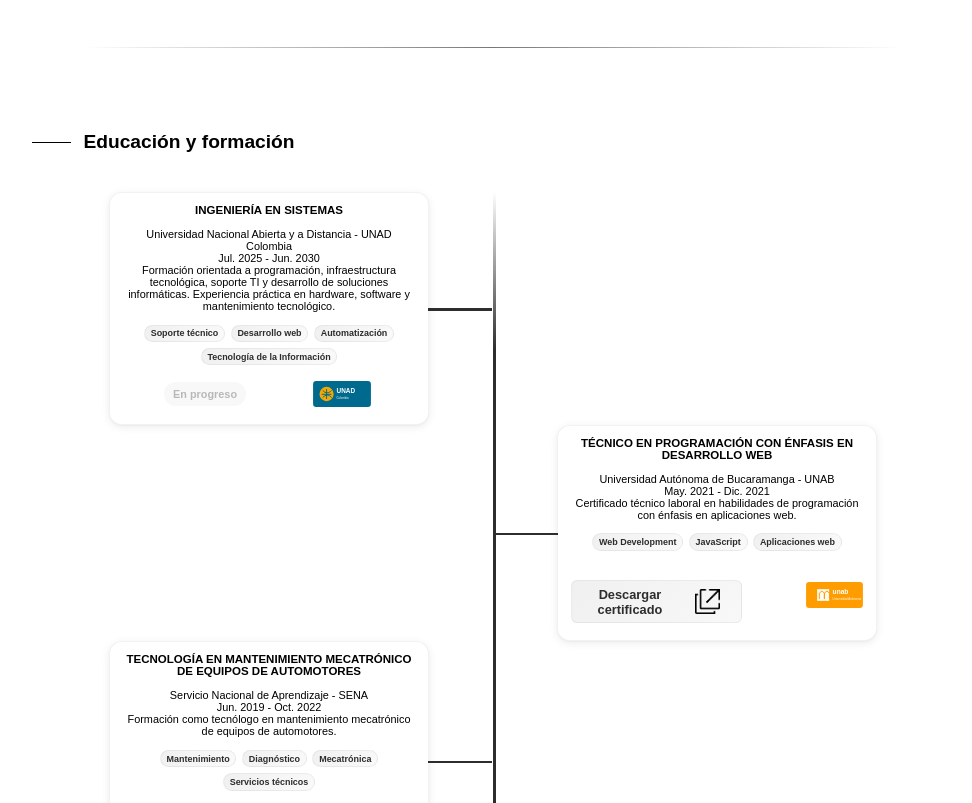
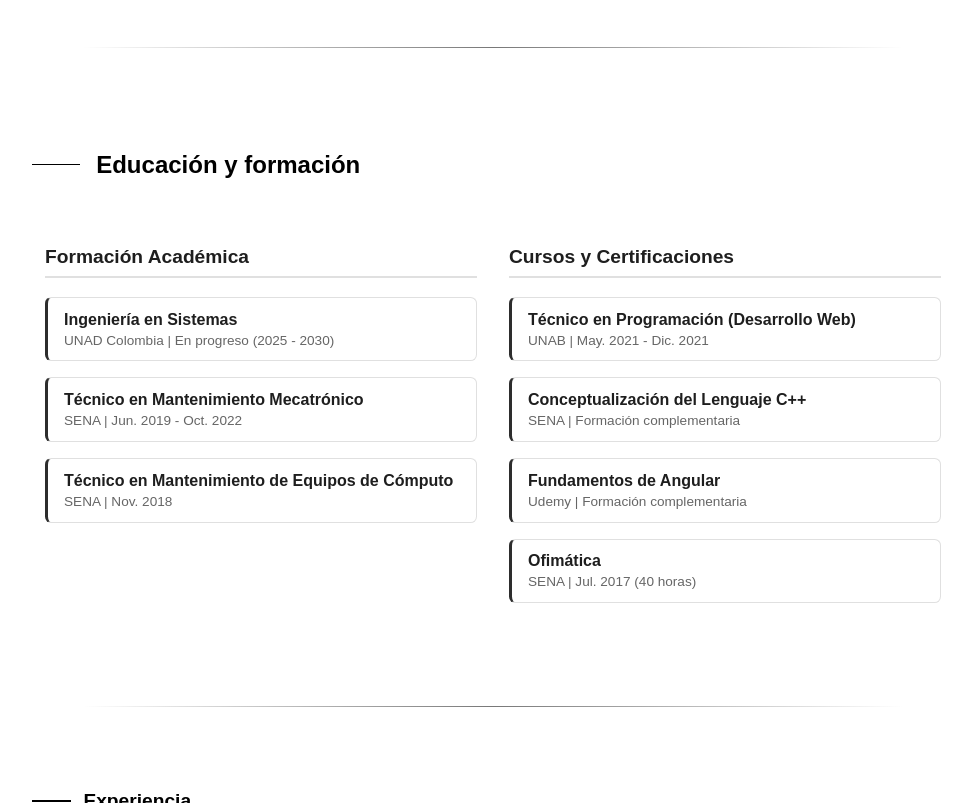
Before and after one commit to Jank1510/jankCVonline, an Angular app: page / in a window 1280 px wide. Shown: the part 980-1783 px from the top of the page, without its empty margins (275-1247 px from the left). Built offline with nearby package versions, Linux system fonts and the light colour scheme.

Commit message:
Compactar sección de Educación a dos columnas y formato timeline

```diff
--- a/src/app/content/educacion/educacion.component.css
+++ b/src/app/content/educacion/educacion.component.css
@@ -1,5 +1,4 @@
 .content .titulo {
-
     display: flex;
     flex-direction: row;
     align-items: center;
@@ -8,304 +7,100 @@
 
 .content .titulo hr {
     margin: 0;
-    margin-right: 0px;
     border: none;
     background-color: black;
 }
 
-.contentenedorTarjeta {
-    justify-content: center;
-    width: max-content;
-    margin: auto;position:relative
+.gridEducacion {
+    display: grid;
+    gap: 2rem;
+    margin: 1rem auto;
+    width: 90vw;
 }
-.tarjeta {
+
+.columnaEducacion h3 {
+    color: #1e1e1e;
+    font-size: 1.2rem;
+    margin-bottom: 1.2rem;
+    border-bottom: 2px solid #e0e0e0;
+    padding-bottom: 0.5rem;
+}
+
+.listaTimeline {
     display: flex;
     flex-direction: column;
-    text-align: center;
-    align-items: center;
-    background-color: white;
-    color: black;
-    border: 1px solid rgba(45, 45, 45, 0.06);
-    box-shadow: 0 1px 2px rgba(0, 0, 0, 0.04), 0 2px 8px rgba(0, 0, 0, 0.08);
-    transition: box-shadow 0.2s ease, transform 0.2s ease;
+    gap: 1rem;
 }
 
-.tarjeta .accionesEducacion {
-    display: flex;
-    flex-direction: row;
-    align-items: center;
-    margin-top: auto;
-}
-
-.tarjeta p {
-
-    font-weight: bold;
-    text-transform: uppercase;
-}
-
-.tarjeta a {
-    align-items: center;
-    background: linear-gradient(135deg, #f0f0f0 0%, #f8f8f8 100%);
-    border: 1px solid rgba(45, 45, 45, 0.06);
-    display: flex;
-    gap: 0.35rem;
-    justify-content: center;
-    text-decoration: none;
-    color: #2d2d2d;
-    font-weight: bold;
-    cursor: pointer;
+.tarjetaCompacta {
+    background: #ffffff;
+    border: 1px solid #e0e0e0;
+    border-left: 3px solid #2d2d2d;
+    border-radius: 0.4rem;
+    padding: 0.8rem 1rem;
     transition: transform 0.2s ease, box-shadow 0.2s ease;
 }
 
-.tarjeta a:hover {
-    box-shadow: 0 2px 8px rgba(0, 0, 0, 0.06);
-    transform: translateY(-1px);
+.tarjetaCompacta:hover {
+    box-shadow: 0 4px 12px rgba(0, 0, 0, 0.05);
+    transform: translateY(-2px);
 }
 
-.tarjeta .estado {
-    background-color: #f8f8f8;
-    border-radius: 999px;
-    color: #b8b8b8;
-    display: inline-flex;
-    font-weight: bold;
-    justify-content: center;
+.tarjetaCompacta h4 {
+    color: #1e1e1e;
+    font-size: 1rem;
+    margin: 0 0 0.25rem 0;
+    font-weight: 600;
 }
 
-.aptitudes {
-    display: flex;
-    flex-wrap: wrap;
-    gap: 0.35rem;
-    justify-content: center;
-    list-style: none;
-    margin: 0.8rem 0 1rem 0;
-    padding: 0;
+.tarjetaCompacta p {
+    color: #666666;
+    font-size: 0.85rem;
+    margin: 0;
 }
 
-.aptitudes li {
-    background: linear-gradient(135deg, #f0f0f0 0%, #fafafa 100%);
-    border: 1px solid rgba(45, 45, 45, 0.06);
-    border-radius: 999px;
-    color: #2d2d2d;
-    font-weight: bold;
-    transition: transform 0.2s ease;
-}
-
-.aptitudes li:hover {
-    transform: translateY(-1px);
-}
-.lineadiv{
-    position: absolute;
-left: 50%;
-width: 0.25vw;
-height: 100%;
-background: rgb(255,255,255);
-background: linear-gradient(0deg, rgba(255,255,255,0) 0%, rgba(45, 45, 45, 1) 10%, rgba(45, 45, 45, 1) 90%, rgba(255,255,255,0) 100%);
-}
-.lineatarjeta{
-    position: absolute;
-right: -5vw;
-height: 0.2vw;
-background: #2d2d2d;
-top: 50%;
-}
 @media (min-width:300px) {
-    .titulo {
-        width: 90vw;
-        margin-left: 5vw;
-    }
-
     .content {
         margin: 2rem 0 6rem 0;
     }
-
     .content .titulo {
         font-size: 1.5rem;
-        margin-bottom: 3rem;
+        margin-bottom: 2rem;
+        margin-left: 5vw;
+        width: 90vw;
     }
-
     .content .titulo hr {
+        height: 1px;
         margin-right: 1rem;
-        height: 1px;
         width: 3rem;
     }
-
-    .tarjeta {
-        width: 80vw;
-    }
-    .contentenedorTarjeta {
-        row-gap: 1rem;
-        height: auto;
-        column-gap: 1rem;
-        padding: 0 1rem;
-        display: flex;
-        flex-direction: column;
-    }
-
-    .tarjeta {
-        border-radius: 1rem;
-        padding: 0 1rem;
-        height: auto;
-        min-height: 14rem;
-    }
-
-    .tarjeta .accionesEducacion {
-        column-gap: 5rem;
-        margin-bottom: 1.3rem;
-    }
-
-    .tarjeta a {
-        margin-top: 1rem;
-        font-size: 13px;
-        border-radius: 0.5rem;
-        padding: 0.45rem 0.7rem;
-    }
-
-    .tarjeta .accionesEducacion img {
-        width: 5rem;
-        height: 2rem;
-        object-fit: contain;
-    }
-
-    .tarjeta a img {
-        height: 1rem;
-        width: 1rem;
-    }
-
-    .tarjeta span {
-        font-size: 12px;
-    }
-
-    .aptitudes li {
-        font-size: 11px;
-        padding: 0.25rem 0.55rem;
-    }
-
-    .tarjeta .estado {
-        padding: 0.45rem 0.7rem;
-    }
-
-    .tarjeta p {
-        font-size: 13px;
-    }
-    .lineadiv,
-    .lineatarjeta
-    {
-        display: none !important;
-    }
-
 }
-
 
 @media (min-width:700px) {
     .content {
         margin: 6rem 0;
     }
-
-    .contentenedorTarjeta {
-        height: auto;
-        grid-template-columns: 35vw 35vw;
-        row-gap: 1rem;
-        column-gap: 5rem;
-        display: grid;
-    }
-
-    .lineadiv{
-        display: block !important;
-    }
-    .tarjeta {
+    .content .titulo {
+        margin-left: 0;
         width: auto;
     }
-
-    .titulo {
-        width: auto;
-        margin-left: 0;
+    .gridEducacion {
+        grid-template-columns: 1fr 1fr;
+        width: 80vw;
     }
-    .lineatarjeta{
-        display: none !important;
-
-        }
-
-
 }
 
 @media (min-width:1270px) {
     .content {
-        margin: 6vw 0;
+        margin: 6rem 0;
     }
-
-    .content .titulo hr {
-        height: 0.1vw;
-        margin-right: 1vw;
-        width: 3vw;
+    .content .titulo {
+        margin-bottom: 3rem;
     }
-
-    .content .titulo {
-
-        font-size: 1.5vw;
-        margin-bottom: 3vw;
+    .content .titulo span {
+        font-size: 1.5rem;
     }
-
-    .contentenedorTarjeta {
-        height: auto;
-        grid-template-columns: 25vw 25vw;
+    .gridEducacion {
+        width: min(70vw, 68rem);
     }
-
-    .contentenedorTarjeta {
-        row-gap: 0vw;
-        column-gap: 10vw;
-        padding: 0 1vw;
-    }
-
-    .tarjeta {
-        border-radius: 1vw;
-        padding: 0 1vw;
-        height: auto;
-        min-height: 13.5vw;
-    }
-
-    .tarjeta .accionesEducacion {
-        column-gap: 5vw;
-        margin-bottom: 1.3vw;
-    }
-
-    .tarjeta a {
-        margin-top: 1vw;
-        font-size: 1vw;
-        border-radius: 0.5vw;
-        gap: 0.35vw;
-        padding: 0.45vw 0.7vw;
-    }
-
-    .tarjeta .accionesEducacion img {
-        width: 5vw;
-        height: 2vw;
-        object-fit: contain;
-    }
-
-    .tarjeta a img {
-        height: 1vw;
-        width: 1vw;
-    }
-
-    .tarjeta span {
-        font-size: .85vw;
-    }
-
-    .tarjeta p {
-        font-size: .9vw;
-    }
-
-    .aptitudes li {
-        font-size: 0.7vw;
-        padding: 0.22vw 0.45vw;
-    }
-
-    .tarjeta .estado {
-        padding: 0.45vw 0.7vw;
-    }
-.lineatarjeta{
-width: 5vw; display: block !important;
-
 }
-
-}
--- a/src/app/content/educacion/educacion.component.html
+++ b/src/app/content/educacion/educacion.component.html
@@ -2,23 +2,28 @@
     <div data-aos="fade-right" class="titulo">
         <hr><span>Educación y formación</span>
     </div>
-    <div class="contentenedorTarjeta">
-        <div [ngStyle]="data.design" data-aos="fade-up" class="tarjeta" *ngFor="let data of estudios">
-            <p>{{data.titulo}}</p>
-            <span>{{data.lugar}}</span>
-            <span>{{data.periodo}}</span>
-            <span>{{data.descripcion}}</span>
-            <ul class="aptitudes">
-                <li *ngFor="let aptitud of data.aptitudes">{{aptitud}}</li>
-            </ul>
-            <div class="accionesEducacion">
-                <a *ngIf="data.linkPreview" target="_blank" rel="noopener noreferrer" [href]="data.linkPreview">{{data.linkLabel || 'Ver certificado'}} <img width="1rem"
-                        src="./assets/icons/openNewTab.png"     alt="Abrir en nueva pestaña"></a>
-                <span *ngIf="!data.linkPreview && data.estado" class="estado">{{data.estado}}</span>
-                <img [src]="data.imagen" alt="Logo de {{data.lugar}}" loading="lazy" decoding="async">
+
+    <div class="gridEducacion" data-aos="fade-up">
+        <!-- Columna 1 -->
+        <div class="columnaEducacion">
+            <h3>Formación Académica</h3>
+            <div class="listaTimeline">
+                <article class="tarjetaCompacta" *ngFor="let item of formacionAcademica">
+                    <h4>{{item.titulo}}</h4>
+                    <p>{{item.detalle}}</p>
+                </article>
             </div>
-            <div class="lineatarjeta" [ngStyle]="data.linea"></div>
         </div>
-        <div class="lineadiv"></div>
+
+        <!-- Columna 2 -->
+        <div class="columnaEducacion">
+            <h3>Cursos y Certificaciones</h3>
+            <div class="listaTimeline">
+                <article class="tarjetaCompacta" *ngFor="let item of cursosCertificaciones">
+                    <h4>{{item.titulo}}</h4>
+                    <p>{{item.detalle}}</p>
+                </article>
+            </div>
+        </div>
     </div>
 </section>
--- a/src/app/content/educacion/educacion.component.ts
+++ b/src/app/content/educacion/educacion.component.ts
@@ -1,20 +1,9 @@
 import { Component, OnInit } from '@angular/core';
 
 interface EducationItem {
-  titulo: string
-  lugar: string
-  imagen: string
-  periodo: string
-  descripcion: string
-  aptitudes: string[]
-  linkPreview?: string
-  linkLabel?: string
-  estado?: string
-  design: Record<string, string>
-  linea: Record<string, string>
+  titulo: string;
+  detalle: string;
 }
-
-const certificateDownload = (fileId: string): string => `https://drive.google.com/uc?export=download&id=${fileId}`
 
 @Component({
   selector: 'app-educacion',
@@ -22,94 +11,43 @@
   styleUrls: ['./educacion.component.css']
 })
 export class EducacionComponent implements OnInit {
-  estudios: EducationItem[]
+  formacionAcademica: EducationItem[];
+  cursosCertificaciones: EducationItem[];
 
   constructor() {
-    this.estudios = [
+    this.formacionAcademica = [
       {
-        titulo: 'Ingeniería en sistemas',
-        lugar: 'Universidad Nacional Abierta y a Distancia - UNAD Colombia',
-        imagen: './assets/education-logos/unad.svg',
-        periodo: 'Jul. 2025 - Jun. 2030',
-        descripcion: 'Formación orientada a programación, infraestructura tecnológica, soporte TI y desarrollo de soluciones informáticas. Experiencia práctica en hardware, software y mantenimiento tecnológico.',
-        aptitudes: ['Soporte técnico', 'Desarrollo web', 'Automatización', 'Tecnología de la Información'],
-        estado: 'En progreso',
-        design: { 'grid-area': '1/1' },
-        linea: { right: '-5vw' }
+        titulo: 'Ingeniería en Sistemas',
+        detalle: 'UNAD Colombia | En progreso (2025 - 2030)'
       },
       {
-        titulo: 'Técnico en programación con énfasis en desarrollo web',
-        lugar: 'Universidad Autónoma de Bucaramanga - UNAB',
-        imagen: './assets/education-logos/unab.svg',
-        periodo: 'May. 2021 - Dic. 2021',
-        descripcion: 'Certificado técnico laboral en habilidades de programación con énfasis en aplicaciones web.',
-        aptitudes: ['Web Development', 'JavaScript', 'Aplicaciones web'],
-        linkPreview: certificateDownload('1azE_1-bS-DaQ-6vil9r52fwF1UNsvUdl'),
-        linkLabel: 'Descargar certificado',
-        design: { 'grid-area': '2/2' },
-        linea: { left: '-5vw' }
+        titulo: 'Técnico en Mantenimiento Mecatrónico',
+        detalle: 'SENA | Jun. 2019 - Oct. 2022'
       },
       {
-        titulo: 'Tecnología en mantenimiento mecatrónico de equipos de automotores',
-        lugar: 'Servicio Nacional de Aprendizaje - SENA',
-        imagen: './assets/education-logos/sena.svg',
-        periodo: 'Jun. 2019 - Oct. 2022',
-        descripcion: 'Formación como tecnólogo en mantenimiento mecatrónico de equipos de automotores.',
-        aptitudes: ['Mantenimiento', 'Diagnóstico', 'Mecatrónica', 'Servicios técnicos'],
-        linkPreview: certificateDownload('18lWY-DVDox8ynRGUMR08NSWAIpbb0cLM'),
-        linkLabel: 'Descargar certificado',
-        design: { 'grid-area': '3/1' },
-        linea: { right: '-5vw' }
+        titulo: 'Técnico en Mantenimiento de Equipos de Cómputo',
+        detalle: 'SENA | Nov. 2018'
+      }
+    ];
+
+    this.cursosCertificaciones = [
+      {
+        titulo: 'Técnico en Programación (Desarrollo Web)',
+        detalle: 'UNAB | May. 2021 - Dic. 2021'
       },
       {
-        titulo: 'Técnico en mantenimiento de equipos de cómputo',
-        lugar: 'Servicio Nacional de Aprendizaje - SENA',
-        imagen: './assets/education-logos/sena.svg',
-        periodo: 'Nov. 2018',
-        descripcion: 'Título de formación profesional integral como técnico en mantenimiento de equipos de cómputo.',
-        aptitudes: ['Mantenimiento de computadores', 'Soporte técnico', 'Diagnóstico', 'Hardware'],
-        linkPreview: certificateDownload('135ETtmop6lkJDKIwqi64xN-HzKvQspKb'),
-        linkLabel: 'Descargar certificado',
-        design: { 'grid-area': '4/2' },
-        linea: { left: '-5vw' }
+        titulo: 'Conceptualización del Lenguaje C++',
+        detalle: 'SENA | Formación complementaria'
+      },
+      {
+        titulo: 'Fundamentos de Angular',
+        detalle: 'Udemy | Formación complementaria'
       },
       {
         titulo: 'Ofimática',
-        lugar: 'Servicio Nacional de Aprendizaje - SENA',
-        imagen: './assets/education-logos/sena.svg',
-        periodo: 'Jul. 2017 - 40 horas',
-        descripcion: 'Curso de acción de formación en ofimática, enfocado en herramientas básicas de productividad digital.',
-        aptitudes: ['Ofimática', 'Herramientas digitales', 'Productividad', 'Software de oficina'],
-        linkPreview: certificateDownload('1VTNXXUAEQt_r1QodvcJnb_vWTXZkoX9Z'),
-        linkLabel: 'Descargar certificado',
-        design: { 'grid-area': '5/1' },
-        linea: { right: '-5vw' }
-      },
-      {
-        titulo: 'Conceptualización del lenguaje C++',
-        lugar: 'Servicio Nacional de Aprendizaje - SENA',
-        imagen: './assets/education-logos/sena.svg',
-        periodo: 'Formación complementaria',
-        descripcion: 'Curso orientado a fundamentos del lenguaje C++, lógica de programación, sintaxis y estructuras básicas.',
-        aptitudes: ['C++', 'Programación', 'Lógica de programación', 'Fundamentos'],
-        linkPreview: certificateDownload('10QwOIKKgPjtEa3HdOjsRZwzYMidITDiR'),
-        linkLabel: 'Descargar certificado',
-        design: { 'grid-area': '6/2' },
-        linea: { left: '-5vw' }
-      },
-      {
-        titulo: 'Fundamentos de Angular',
-        lugar: 'Udemy',
-        imagen: './assets/education-logos/udemy.svg',
-        periodo: 'Formación complementaria',
-        descripcion: 'Curso orientado a fundamentos de Angular y desarrollo frontend moderno.',
-        aptitudes: ['Angular', 'TypeScript', 'Frontend'],
-        linkPreview: certificateDownload('14S9mXm02HYprRqjtF2SUO4MBrRYkuwvB'),
-        linkLabel: 'Descargar certificado',
-        design: { 'grid-area': '7/1' },
-        linea: { right: '-5vw' }
+        detalle: 'SENA | Jul. 2017 (40 horas)'
       }
-    ]
+    ];
   }
 
   ngOnInit(): void {
```
